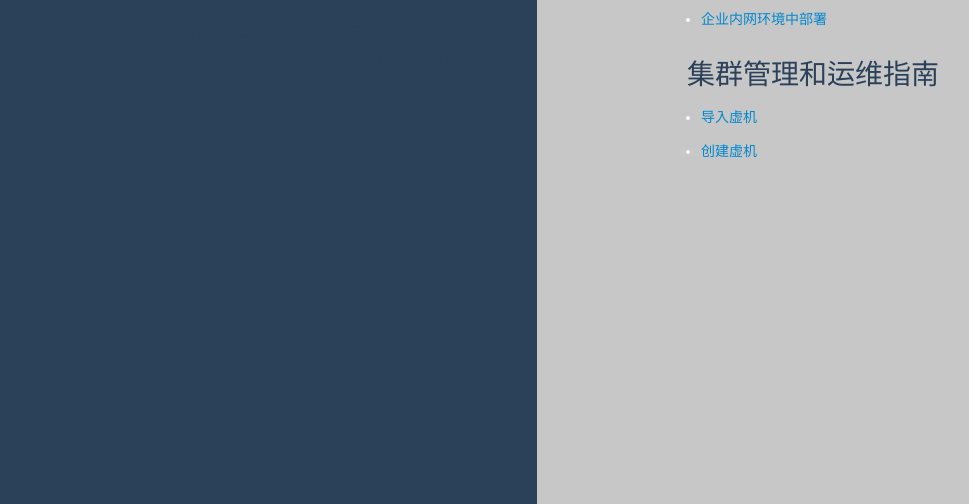
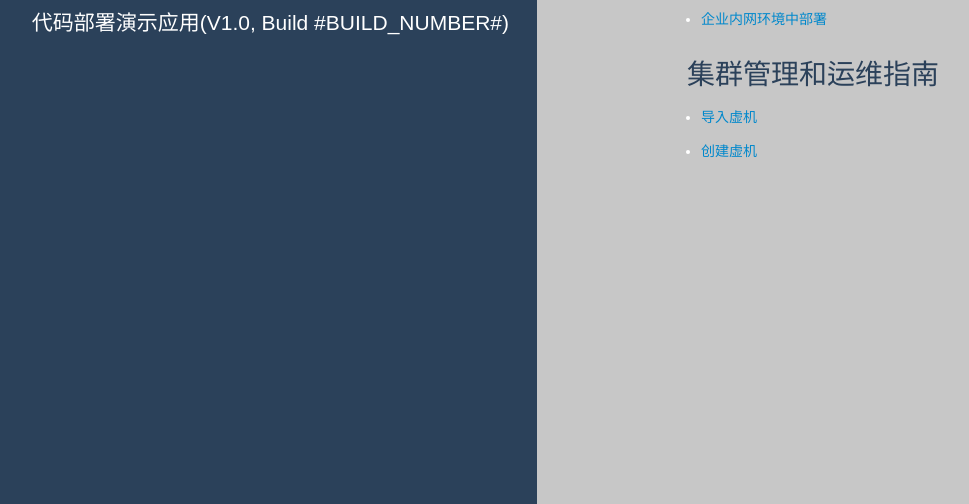
Before and after one commit to fit2cloud-backup/f2c-codedeploy-demo, a plain HTML site: page index.html in a window 1280 px wide. Shown: the part 296-800 px from the top of the page, without its empty margins (103-1072 px from the left). Drawn offline with Linux system fonts and the light colour scheme.

Commit message:
change font color

```diff
--- a/index.html
+++ b/index.html
@@ -77,6 +77,11 @@
     margin-bottom: 0em;
     color: #2B415A;
   }
+  h3 {
+    font-size: 150%;
+    font-weight: normal;
+    margin-bottom: 0em;
+  }
   ul {
     padding-left: 1em;
     margin: 0px;
@@ -90,7 +95,7 @@
 <body id="sample">
   <div class="textColumn">
     <h1>FIT2CLOUD</h1>
-    <h2>代码部署演示应用(V1.0, Build #BUILD_NUMBER#)</h2>
+    <h3>代码部署演示应用(V1.0, Build #BUILD_NUMBER#)</h3>
   </div>
 
   <div class="linksColumn">
```
